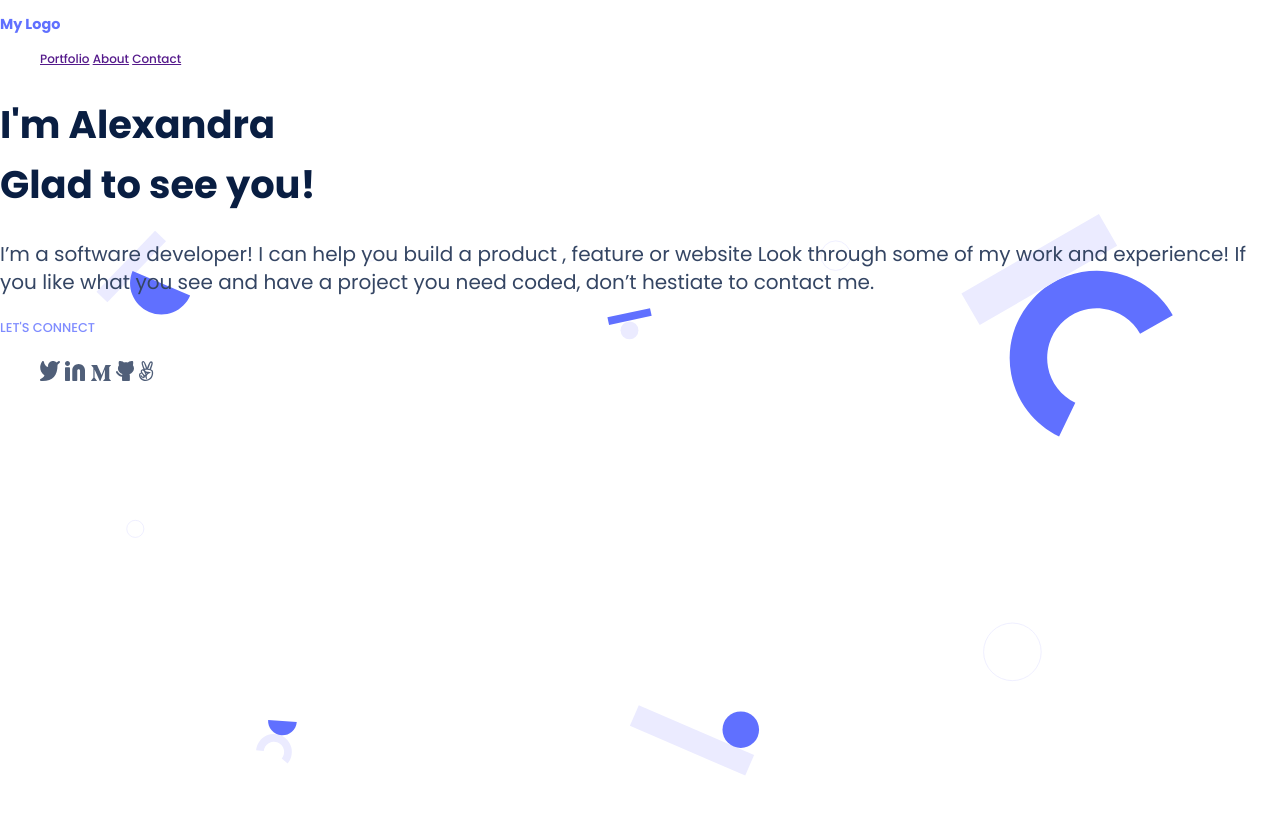
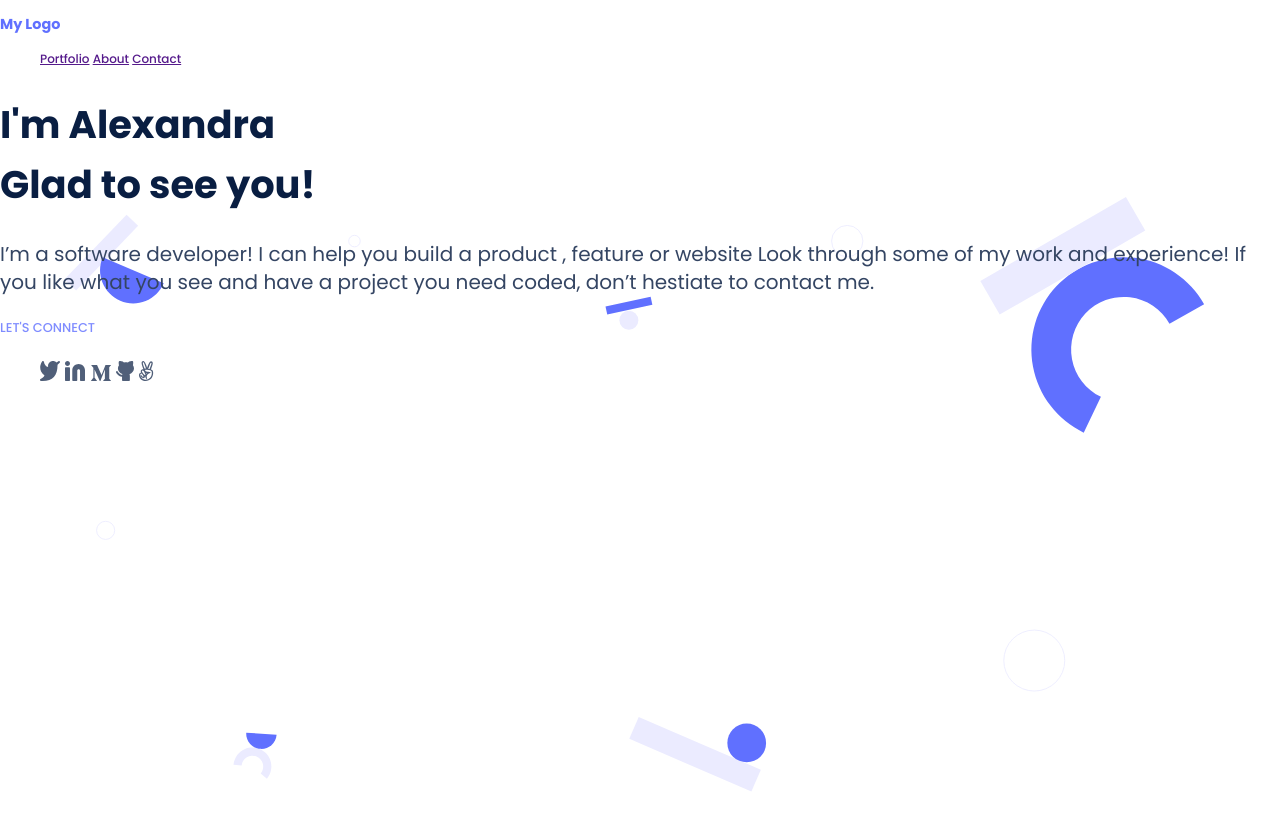
Before and after one commit to aeh1707/portfolio, a website: page index.html in a window 1280 px wide. Drawn offline with Linux system fonts and the light colour scheme.

Commit message:
Fix header's background positioning

```diff
--- a/styles.css
+++ b/styles.css
@@ -62,6 +62,6 @@ h1 + p::first-letter {
 }
 
 .intro {
-    background: no-repeat center/85% url(graphics/header-bg.svg);
+    background: no-repeat center/90% url(graphics/header-bg.svg);
     height: 100vh;
 }
```
